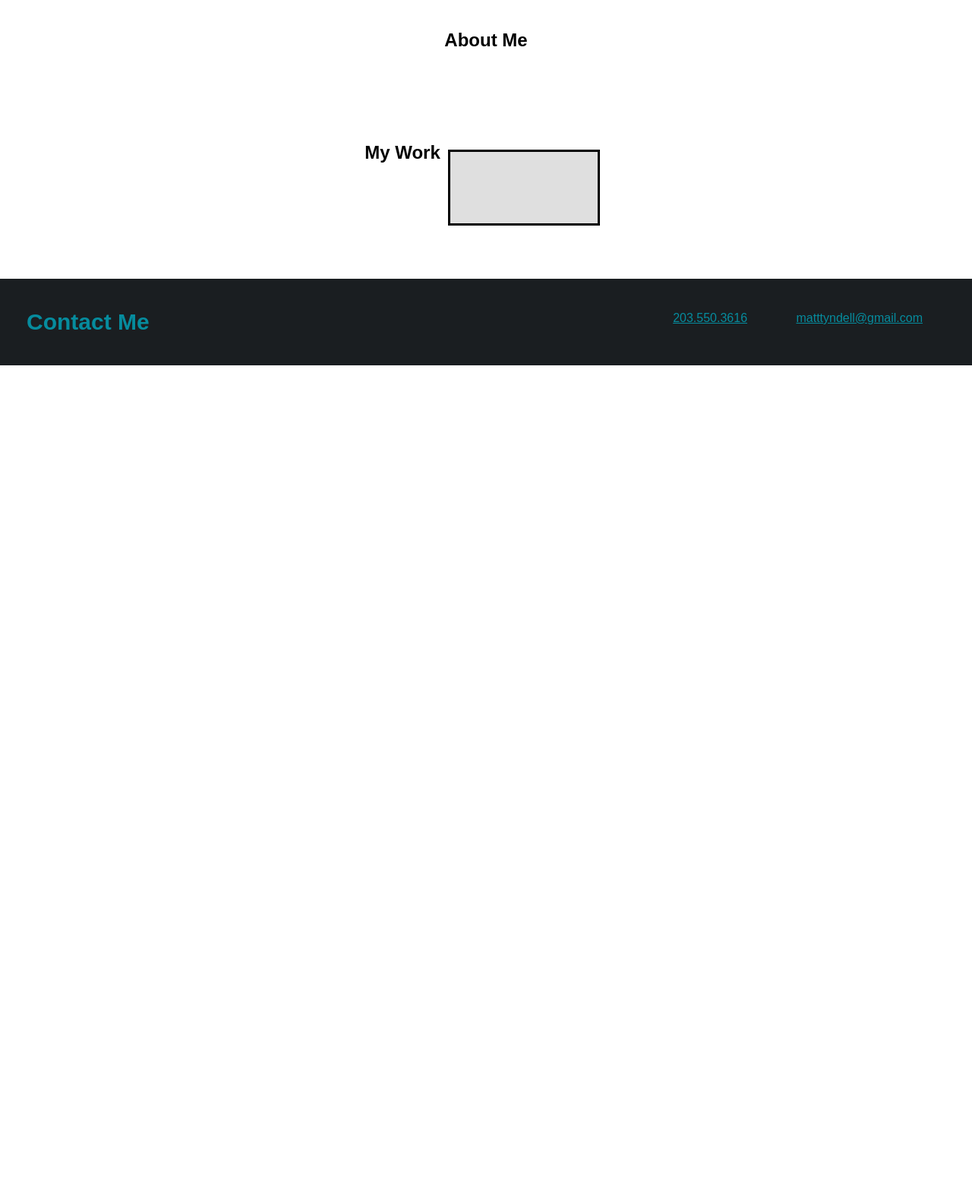
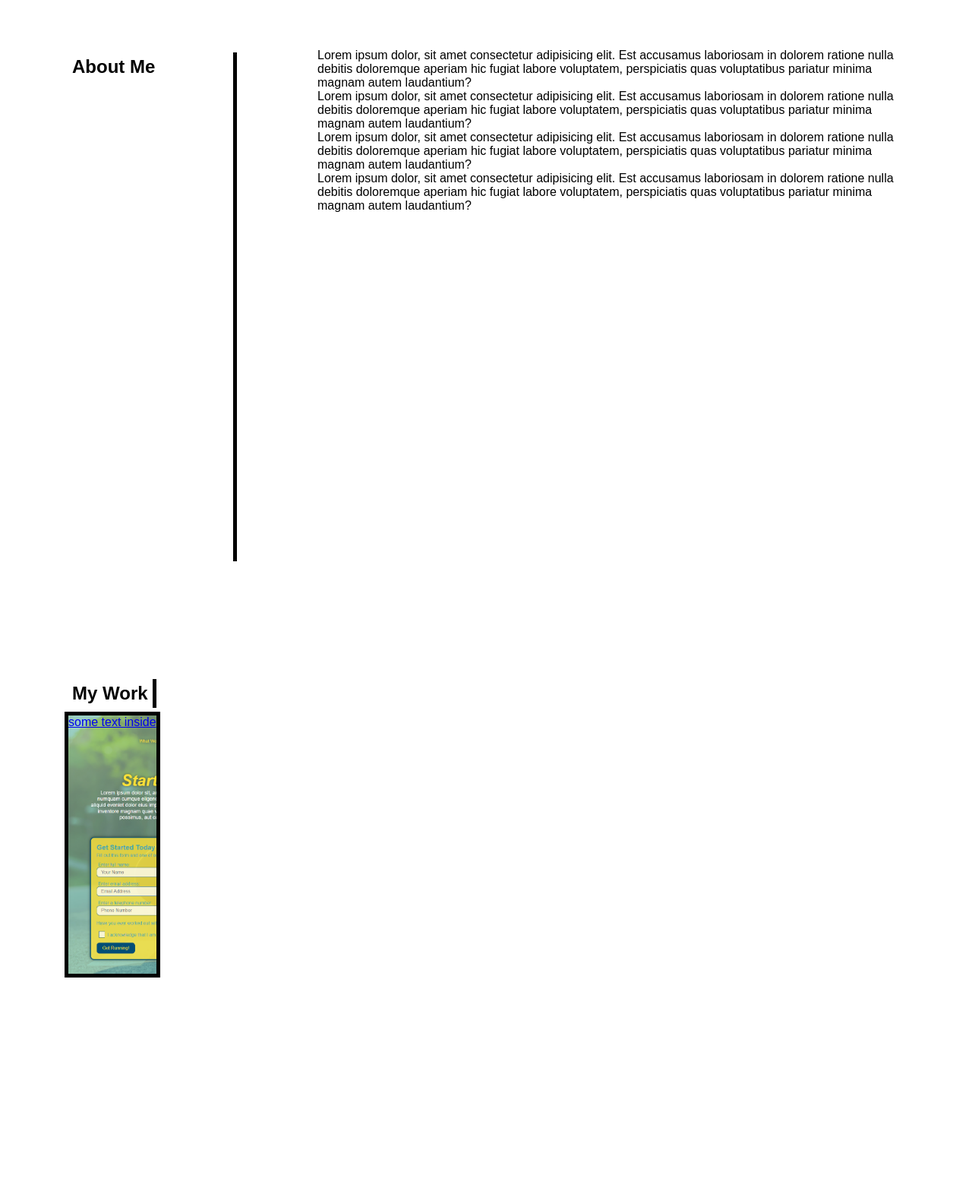
Before and after one commit to MatthewT12/professional-portfolio, a plain HTML site: page index.html in a window 1280 px wide. Shown: the part 400-1972 px from the top of the page at 76% size. Before the commit the page ends 881 px from the top, so only its background shows below. Drawn offline with Linux system fonts and the light colour scheme.

Commit message:
fixing up the layout

```diff
--- a/index.html
+++ b/index.html
@@ -16,13 +16,13 @@
                 <!-- unordered list item element -->
                 <ul>
                     <li>
-                        <a href="about-me">About Me</a>
+                        <a href="#about-me">About Me</a>
                     </li>
                     <li>
                         <a href="#my-work">My Work</a>
                     </li>
                     <li>
-                        <a href="contact-me">Contact Me</a>
+                        <a href="#contact-me">Contact Me</a>
                     </li>
                 </ul>
             </nav>
@@ -35,19 +35,35 @@
             <h2 class="section-title primary-border">
                 About Me
             </h2>
+            <div>
+                <p>Lorem ipsum dolor, sit amet consectetur adipisicing elit. Est accusamus laboriosam in dolorem ratione nulla debitis doloremque aperiam hic fugiat labore voluptatem, perspiciatis quas voluptatibus pariatur minima magnam autem laudantium?</p>
+                <p>Lorem ipsum dolor, sit amet consectetur adipisicing elit. Est accusamus laboriosam in dolorem ratione nulla debitis doloremque aperiam hic fugiat labore voluptatem, perspiciatis quas voluptatibus pariatur minima magnam autem laudantium?</p>
+                <p>Lorem ipsum dolor, sit amet consectetur adipisicing elit. Est accusamus laboriosam in dolorem ratione nulla debitis doloremque aperiam hic fugiat labore voluptatem, perspiciatis quas voluptatibus pariatur minima magnam autem laudantium?</p>
+                <p>Lorem ipsum dolor, sit amet consectetur adipisicing elit. Est accusamus laboriosam in dolorem ratione nulla debitis doloremque aperiam hic fugiat labore voluptatem, perspiciatis quas voluptatibus pariatur minima magnam autem laudantium?</p>
+            </div>
         </section>
 
         <section id="my-work" class="projects">
+            <div id="main" class="flexbox-container">
             <h2 class="section-title secondary-border">
                 My Work
             </h2>
-            <div class="flexbox-container">
-                <div class="flexbox-item flexbox-item-1"></div>
-            </div>
+
+           <div class="images">
+               <a href="https://matthewt12.github.io/run-buddy/">
+                   <!-- <img src="./images/run-buddy-screenshot.png" width="800" height="300"> -->
+                    <div class="background-one">
+                        some text inside
+                    </div>
+                </a>
+        </div>
+
+            <div class=""></div>
+        </div>
         </section>
 
 
-        <footer>
+        <footer id="contact-me">
             <h2>Contact Me</h2>
             <div>
                 <a href="203.550.3616">203.550.3616</a>
--- a/style.css
+++ b/style.css
@@ -2,6 +2,10 @@
     margin: 0;
     padding: 0;
     box-sizing: border-box;
+}
+
+html {
+    scroll-behavior: smooth;
 }
 
 header {
@@ -29,6 +33,10 @@ header nav {
 
 header nav ul {
     list-style: none;
+}
+
+header nav ul li:hover {
+    transform: scale(1.5);
 }
 
 header nav ul li {
@@ -59,20 +67,85 @@ body {
     justify-content: center;
 }
 
-.flexbox-item {
-    width: 200px;
+#main {
+   display: block;
+}
+
+#about-me {
+    height: 800px;
+
+}
+#my-work {
+    height: 800px;
+
+}
+#contact-me {
+    height: 800px;
+
+}
+
+ /* .flexbox-item {
+    background-repeat: no-repeat;
+    width: 800px;
+    height: 300px;
     margin: 10px;
     border: 3px solid black;
-    background-color: #dfdfdf;
-}
+    background-color: #dfdfdf; */
+/* }  */
 
-.flexbox-item-1 {
+.images {
     min-height: 100px;
 }
 
+.section-title {
+    display: flex;
+    justify-content: space-between;
+}
+
+.intro {
+    margin: 25px;
+    display: flex;
+    justify-content: space-between;
+}
+
+.intro h2 {
+    text-align: right;
+    margin: 5px;
+    padding: 5px;
+    border-right: solid black 5px;
+    flex: 0 0 20%;
+}
+
+.intro div {
+    flex: 0 0 70%;
+}
+
+.background-one {
+    min-height: 350px;
+    max-height: 350px;
+
+    border: solid black 5px;
+    background-image: url("./images/run-buddy-screenshot.png");
+    background-size: cover;
+    text-align: right;
+}
+
+.background-one:hover {
+    transform: scale(1.2);
+}
+
 .projects {
+    margin: 25px;
     display: flex;
-    justify-content: center;
+    justify-content: space-between;
+}
+
+.projects h2 {
+    text-align: right;
+    margin: 5px;
+    padding: 5px;
+    border-right: solid black 5px;
+    flex: 0 0 20%;
 }
 
 section {
```
Also changed, not shown: test.html (added, +59 -0 lines), images/run-buddy-screenshot.png (added).
